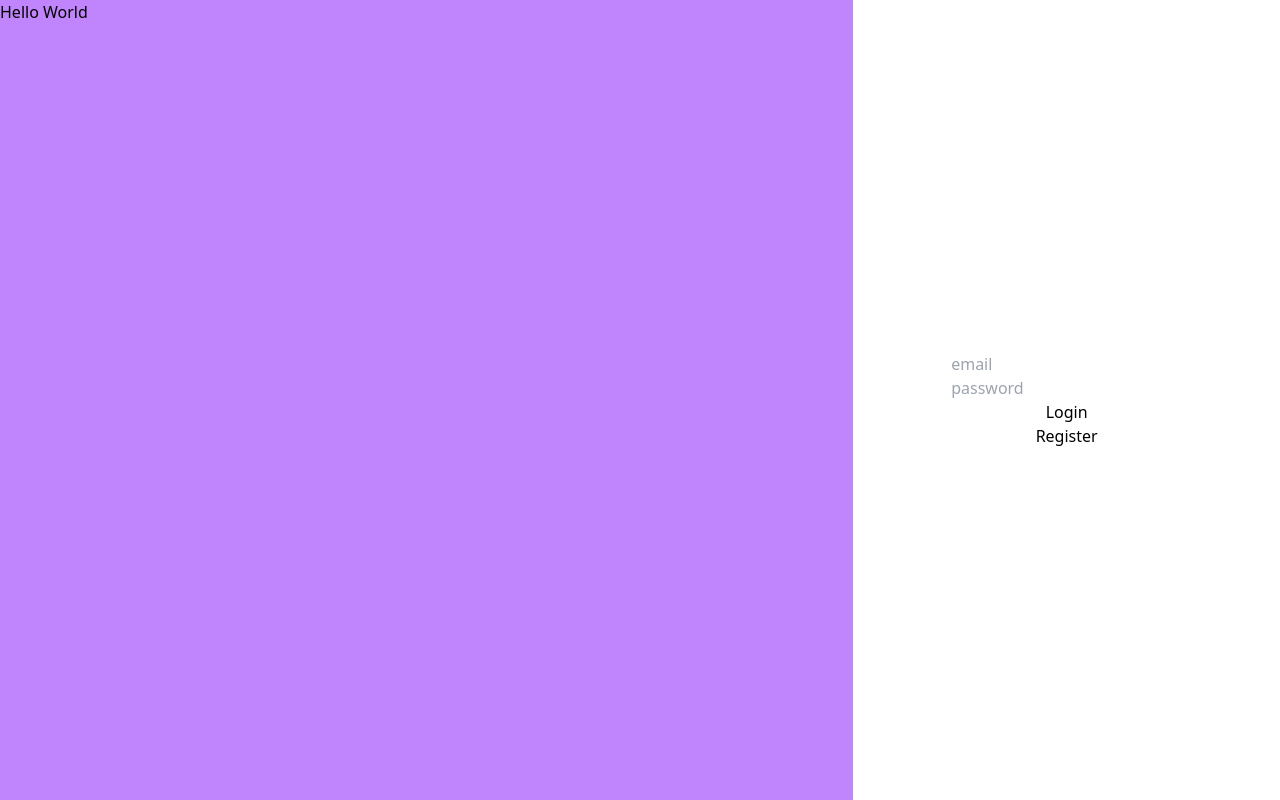
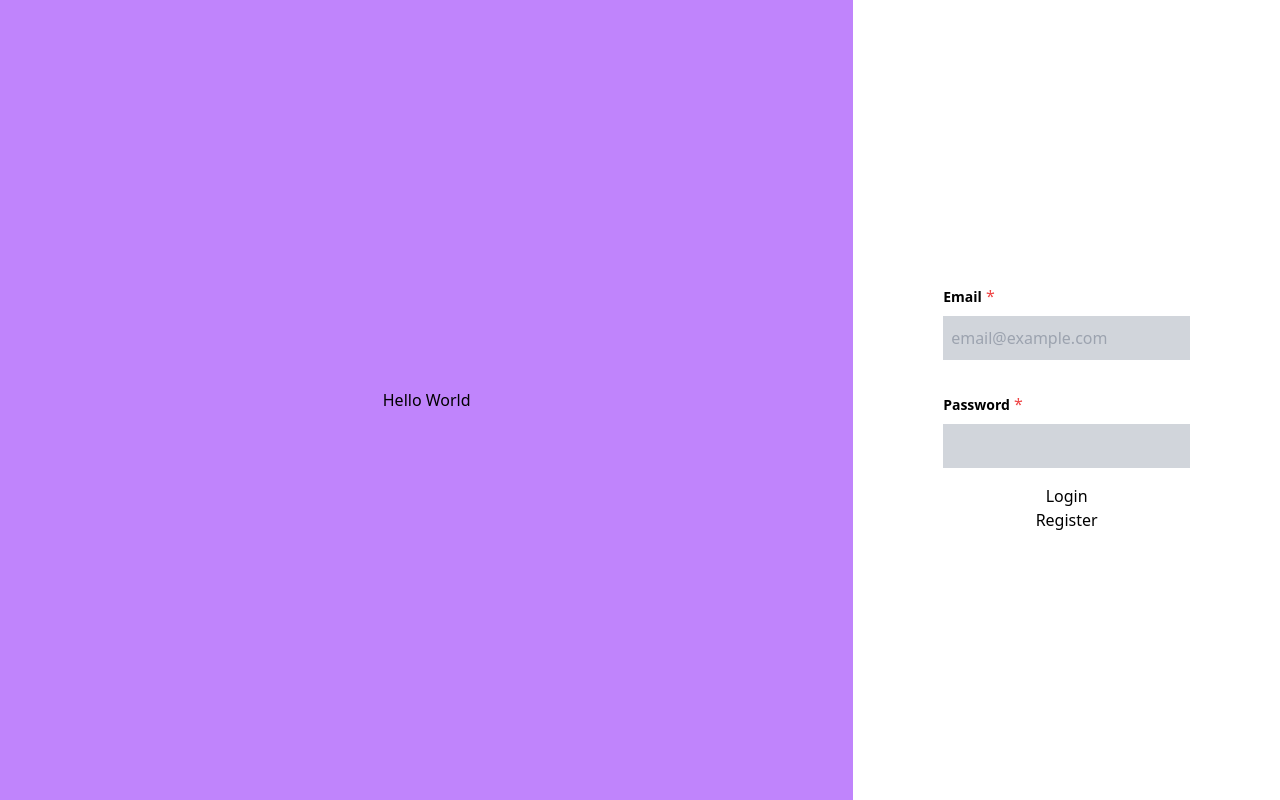
Before and after one commit to JJPSeno/cbc-site, a Nuxt app: page / in a window 1280 px wide. Built offline with nearby package versions, Linux system fonts and the light colour scheme.

Commit message:
Add zod; Add vee-validate; Add typescript dep; Fixed eslint; Add Cbc Input component; Add Cbc Login component

```diff
--- /dev/null
+++ b/components/base/CbcInput.vue
@@ -0,0 +1,56 @@
+<template>
+  <div
+    v-bind="$attrs"
+    class="my-4"
+  >
+    <label>
+      <p
+        v-if="!!label"
+      >
+        <span
+          class="text-black text-sm font-bold"
+        >
+          {{ label }}
+        </span>
+        <span
+          v-if="isRequired"
+          class="text-red-500"
+        >
+          *
+        </span>
+      </p>
+      <p
+        v-else
+      >
+        &#x200b;
+      </p>
+      <input
+        v-model="modelValue"
+        :type="type"
+        :placeholder="!!placeholder?placeholder:''"
+        class="w-full mt-2 p-2 bg-gray-300 h-11"
+      >
+    </label>
+    <div class="absolute mt-1 text-nowrap text-xs text-red-500">
+      <slot name="error" />
+    </div>
+  </div>
+</template>
+
+<script setup lang="ts">
+interface Prop {
+  label?: string
+  placeholder?: string
+  type?: string
+  isRequired?: boolean
+}
+
+withDefaults(defineProps<Prop>(), {
+  label: '',
+  placeholder: '',
+  type: 'text',
+  isRequired: false
+})
+
+const modelValue = defineModel<string | number>()
+</script>
--- /dev/null
+++ b/components/index/CbcLogin.vue
@@ -0,0 +1,39 @@
+<template>
+  <form
+    class="flex flex-col"
+  >
+    <CbcInput
+      v-model="email"
+      label="Email"
+      placeholder="email@example.com"
+      class="grow"
+      :is-required="true"
+    >
+      <!-- <template #error>
+        {{ isSubmitted?errors.email:'' }}
+      </template> -->
+    </CbcInput>
+    <CbcInput
+      v-model="password"
+      label="Password"
+      class="grow"
+      :is-required="true"
+    >
+      <!-- <template #error>
+        {{ isSubmitted?errors.password:'' }}
+      </template> -->
+    </CbcInput>
+      <button type="submit">Login</button>
+      <button >Register</button>
+  </form>
+</template>
+<script lang="ts" setup>
+const email = ref('')
+const password = ref('')
+
+const body = {
+  email: email.value,
+  password: password.value
+}
+
+</script>
--- a/nuxt.config.ts
+++ b/nuxt.config.ts
@@ -7,10 +7,17 @@ export default defineNuxtConfig({
     '@nuxt/eslint',
     '@nuxt/fonts',
     '@nuxtjs/seo',
-    '@nuxt/icon'
+    '@nuxt/icon',
+    '@vee-validate/nuxt'
   ],
   robots: {
     blockNonSeoBots: true
   },
-  devtools: { enabled: true }
+  devtools: { enabled: true },
+  components: [
+    {
+      path: '~/components',
+      pathPrefix: false
+    }
+  ],
 })
--- a/pages/index.vue
+++ b/pages/index.vue
@@ -3,21 +3,14 @@
     class="flex h-screen"
   >
     <div
-      class="w-2/3 bg-purple-400"
+      class="sm:w-2/3 w-0 overflow-hidden bg-purple-400 flex justify-center items-center"
     >
-      <h1>Hello World</h1>
+      <h3>Hello World</h3>
     </div>
     <div
-      class="w-1/3 flex justify-center items-center"
+      class="sm:w-1/3 w-full flex justify-center items-center"
     >
-      <form
-        class="flex flex-col"
-      >
-        <input placeholder="email">
-        <input placeholder="password">
-        <button type="submit">Login</button>
-        <button >Register</button>
-      </form>
+      <CbcLogin />
     </div>
   </div>
 </template>
```
Also changed, not shown: eslint.config.mjs (+12 -2 lines), package.json (+9 -2 lines), 1 other file (tests, documents, lock files or other folders).
